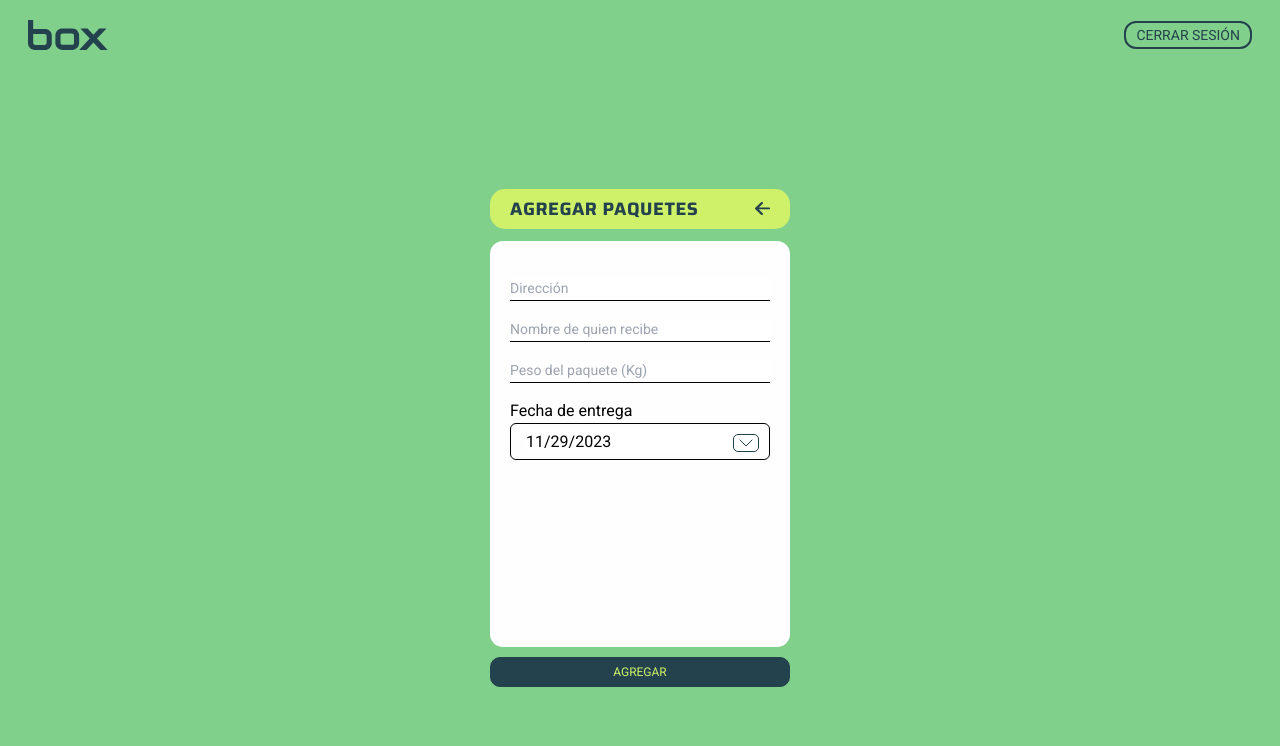
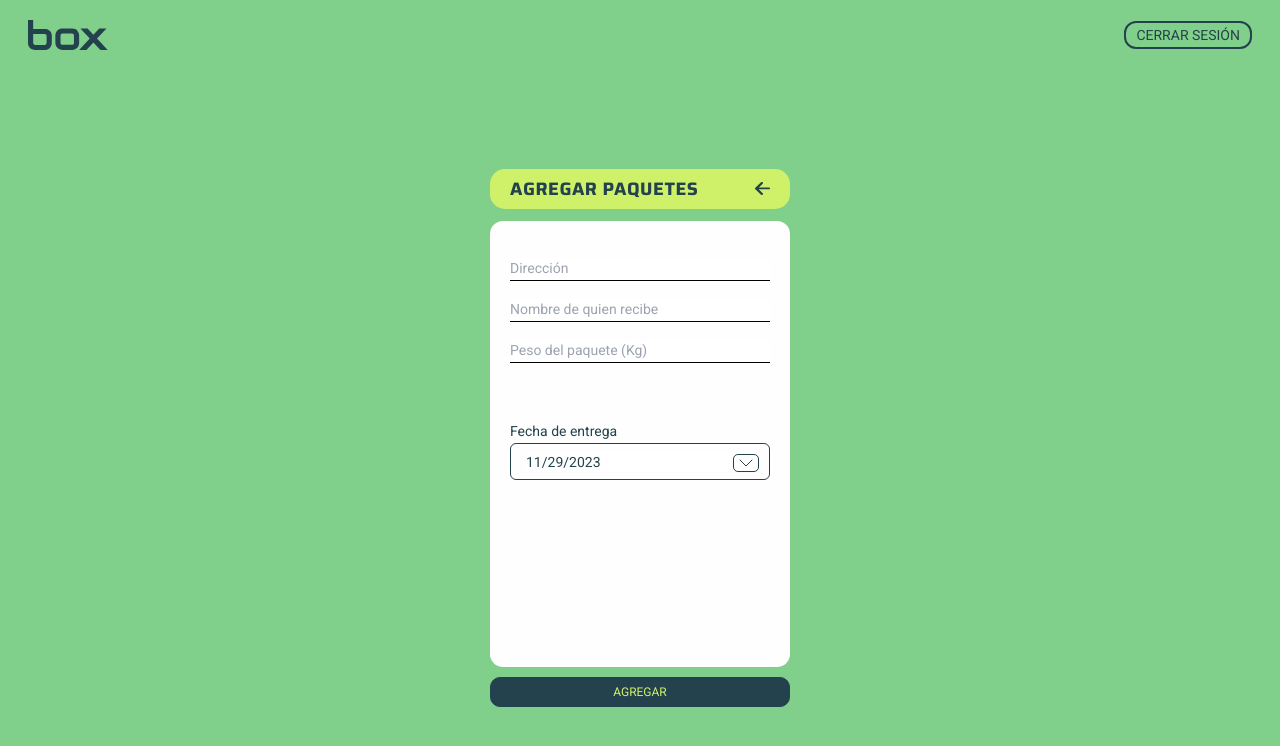
Before and after one commit to GermanCuevas/box-client, a Next.js app: page /add-packages in a window 1280 px wide. Shown: the top 746 px of the page. Built offline with nearby package versions, Linux system fonts and the light colour scheme; sample sign-in values are in the browser's storage.

Commit message:
fix: fixing margin top input date, color font, size font

```diff
--- a/src/app/add-packages/page.tsx
+++ b/src/app/add-packages/page.tsx
@@ -27,11 +27,11 @@ const AddPackage: React.FC<AddPackageProps> = () => {
               <Input placeholder="Dirección" type="text" />
               <Input placeholder="Nombre de quien recibe" type="text" />
               <Input placeholder="Peso del paquete (Kg)" type="email" />
-              <div className="relative">
-                <span>Fecha de entrega</span>
-                <div className="border border-black rounded-md pt-[6px] pr-[11px] pb-[5px] pl-[15px] ">
+              <div className="relative mt-10">
+                <span className="text-darkGreen font-Roboto text-sm">Fecha de entrega</span>
+                <div className="border border-darkGreen rounded-md pt-[6px] pr-[11px] pb-[5px] pl-[15px] ">
                   <DatePicker
-                    className="outline-none w-[232px] cursor-pointer"
+                    className="outline-none w-[232px] cursor-pointer text-sm text-darkGreen"
                     selected={startDate}
                     onChange={(date: Date | null) => setStartDate(date)}
                   />
```
